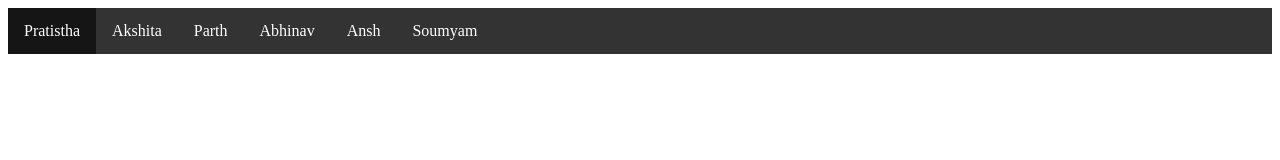
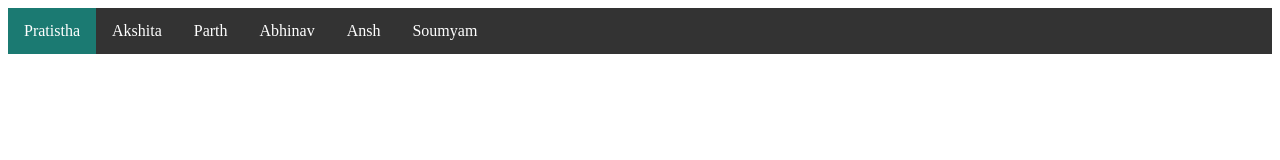
Before and after one commit to bulbula29/happyadoptionday, a plain HTML site: page index.html in a window 1280 px wide. In both pictures the pointer is over the link "Pratistha". Drawn offline with Linux system fonts and the light colour scheme.

Commit message:
fourth commit

```diff
--- a/style.css
+++ b/style.css
@@ -19,7 +19,7 @@ ul {
   }
 
   li a:hover:not(.active) {
-    background-color: rgba(17, 17, 17, 0.87);
+    background-color: rgba(23, 133, 123, 0.87);
   }
 
   .active {
```
